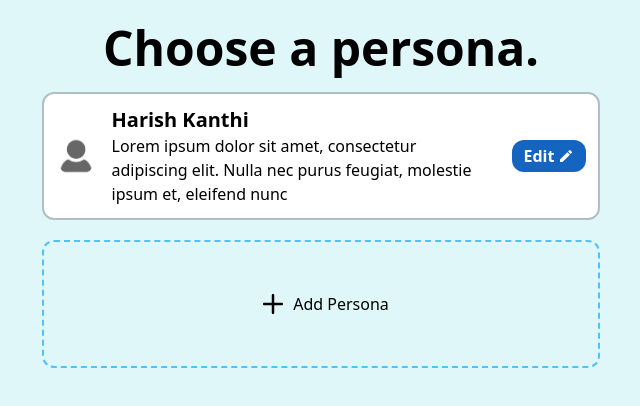
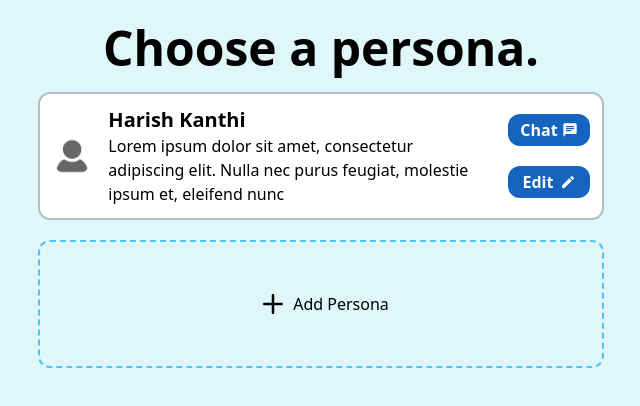
Before and after one commit to Karthik-Kundurthy/hackgt11, a React (Create React App) app in the folder voice-mirror-frontend/: page / in a window 1280 px wide. Shown: the top 406 px of the page, without its empty margins (319-959 px from the left). Built offline with nearby package versions, Linux system fonts and the light colour scheme.

Commit message:
fix chat navigation

```diff
--- a/voice-mirror-frontend/src/components/PersonaCard.tsx
+++ b/voice-mirror-frontend/src/components/PersonaCard.tsx
@@ -1,15 +1,12 @@
 import { MdEdit } from "react-icons/md";
+import { MdChat } from "react-icons/md";
 import { useNavigate } from "react-router-dom";
 
 export default function PersonaCard({ persona }: any) {
   // typical card layout with image, title, and description and edit button
   const navigate = useNavigate();
   return (
-    <button
-      onClick={() => {
-        navigate("/chat/" + persona.id);
-      }}
-    >
+    <div>
       <div className="flex border-2 rounded-xl border-primaryBorder bg-secondary p-3 gap-4 h-32">
         <div className="flex flex-col justify-center">
           <img
@@ -22,9 +19,18 @@ export default function PersonaCard({ persona }: any) {
           <h2 className="text-xl font-bold">{persona.name}</h2>
           <p className="text-md">{persona.description}</p>
         </div>
-        <div className="flex flex-col justify-center">
+        <div className="flex flex-col justify-center gap-5">
           <button
-            className="pr-3 pl-3 pt-1 pb-1 rounded-xl bg-primaryButton text-primaryButtonText font-semibold flex items-center gap-1"
+            className="pr-3 pl-3 pt-1 pb-1 rounded-xl bg-primaryButton text-primaryButtonText font-semibold flex items-center justify-evenly gap-1"
+            onClick={() => {
+              navigate("/chat/" + persona.id);
+            }}
+          >
+            Chat
+            <MdChat className="inline-block" />
+          </button>
+          <button
+            className="pr-3 pl-3 pt-1 pb-1 rounded-xl bg-primaryButton text-primaryButtonText font-semibold flex items-center justify-evenly gap-1"
             onClick={() => {
               navigate("/edit/" + persona.id);
             }}
@@ -34,6 +40,6 @@ export default function PersonaCard({ persona }: any) {
           </button>
         </div>
       </div>
-    </button>
+    </div>
   );
 }
--- a/voice-mirror-frontend/src/components/PersonaForm.tsx
+++ b/voice-mirror-frontend/src/components/PersonaForm.tsx
@@ -27,13 +27,21 @@ export default function PersonaForm() {
         <input type="file" name="documents" accept="text/plain" />
       </div>
       <button
-        className="bg-primaryButton text-primaryButtonText rounded-full py-1 px-5 font-semibold"
+        className="bg-primaryButton text-primaryButtonText rounded-full py-1 px-5 font-semibold w-32"
         onClick={() => {
           navigate("/");
         }}
       >
         Submit
       </button>
+      <button
+        className="bg-secondaryButton text-secondaryButtonText rounded-full py-1 px-5 font-semibold w-32"
+        onClick={() => {
+          navigate("/");
+        }}
+      >
+        Exit
+      </button>
     </div>
   );
 }
--- a/voice-mirror-frontend/src/index.css
+++ b/voice-mirror-frontend/src/index.css
@@ -687,6 +687,18 @@ video {
   width: 100vw;
 }
 
+.w-5 {
+  width: 1.25rem;
+}
+
+.w-20 {
+  width: 5rem;
+}
+
+.w-32 {
+  width: 8rem;
+}
+
 .max-w-96 {
   max-width: 24rem;
 }
@@ -843,6 +855,11 @@ video {
 .bg-white {
   --tw-bg-opacity: 1;
   background-color: rgb(255 255 255 / var(--tw-bg-opacity));
+}
+
+.bg-secondaryButton {
+  --tw-bg-opacity: 1;
+  background-color: rgb(79 195 247 / var(--tw-bg-opacity));
 }
 
 .p-3 {
@@ -1011,6 +1028,11 @@ video {
   color: rgb(229 57 53 / var(--tw-text-opacity));
 }
 
+.text-secondaryButton {
+  --tw-text-opacity: 1;
+  color: rgb(79 195 247 / var(--tw-text-opacity));
+}
+
 .shadow-lg {
   --tw-shadow: 0 10px 15px -3px rgb(0 0 0 / 0.1), 0 4px 6px -4px rgb(0 0 0 / 0.1);
   --tw-shadow-colored: 0 10px 15px -3px var(--tw-shadow-color), 0 4px 6px -4px var(--tw-shadow-color);
```
